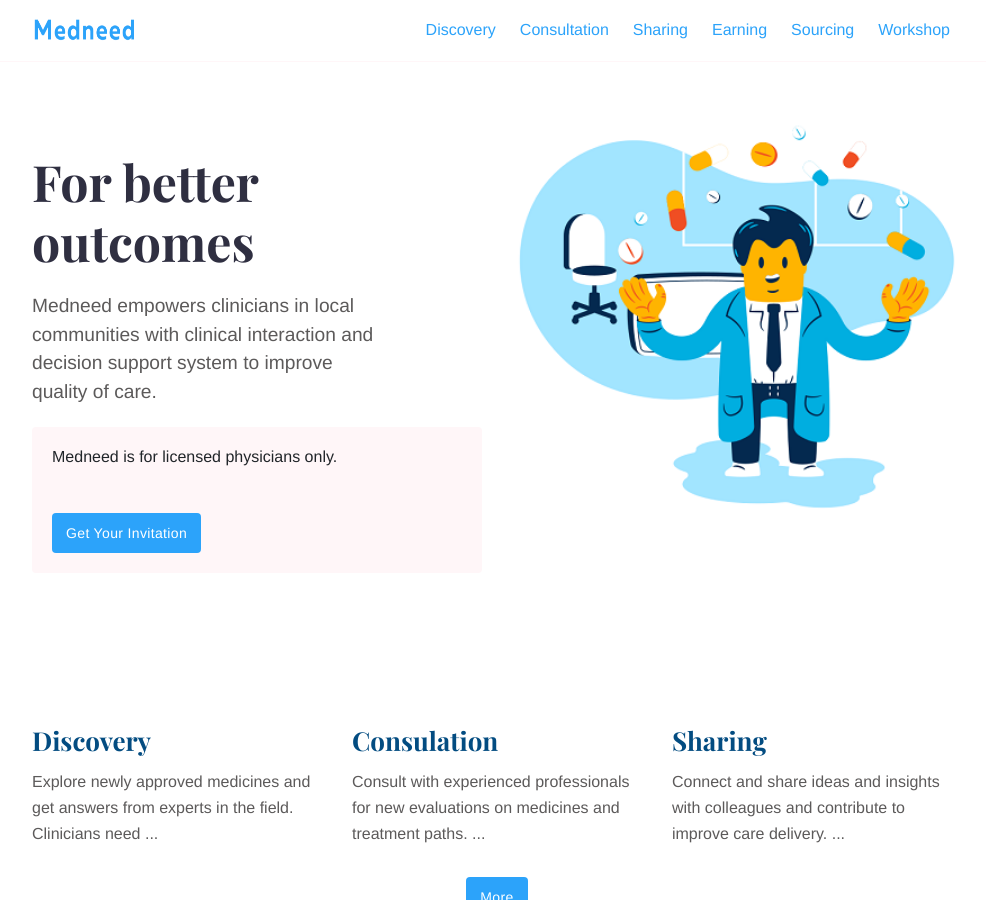
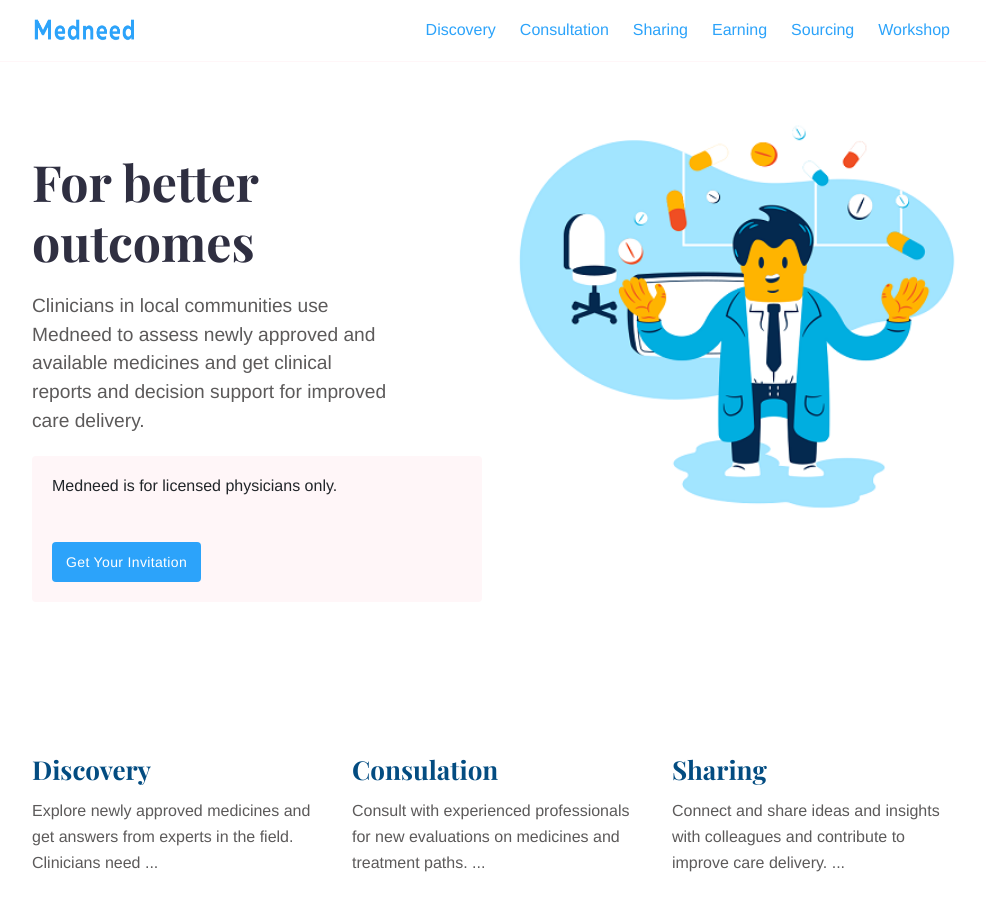
Before and after one commit to Iraneus/betamedneed, a Jekyll site: the page built from index.md, in a window 1280 px wide and 900 px high. Shown: the whole window, without its empty margins (143-1129 px from the left). Built offline with Jekyll 4.4.1, drawn with Linux system fonts in a browser that asks for light colours.

Commit message:
edit index

```diff
--- a/index.md
+++ b/index.md
@@ -10,4 +10,4 @@
 
 # For better outcomes
 
-Medneed empowers clinicians in local communities with clinical interaction and decision support system to improve quality of care.
+Clinicians in local communities use Medneed to assess newly approved and available medicines and get clinical reports and decision support for improved care delivery.
```
Also changed, not shown: 1 other file.
